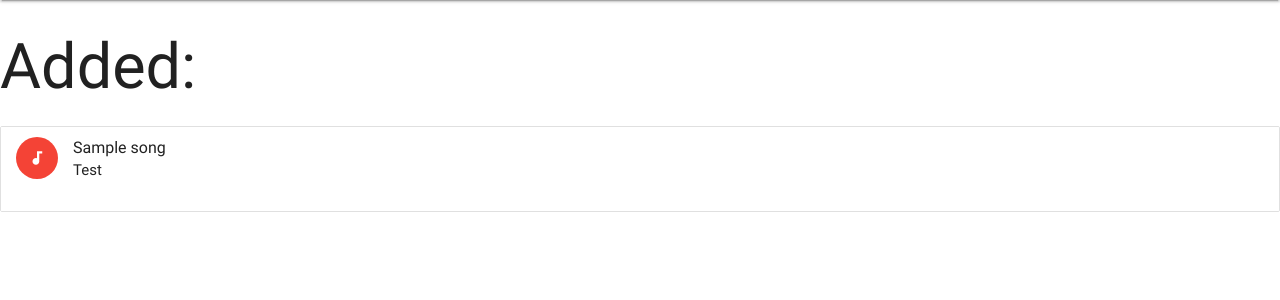
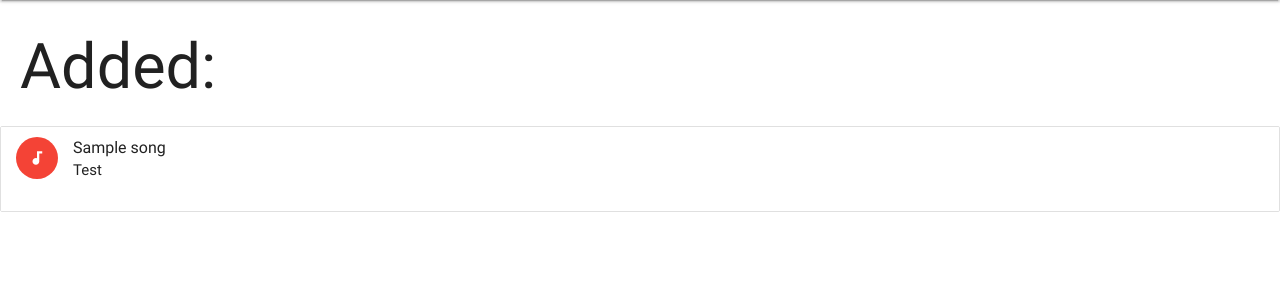
Before and after one commit to carsonclarke570/BrickHack4, a Flask app: template gigbag/templates/success.html in a window 1280 px wide. Shown: the part 64-364 px from the top of the page. Run offline with Flask 2, Linux system fonts and the light colour scheme; the template is opened without the code that fills it: most values are stand-ins (such as "Sample title", 1, 10 or a date in 2020); some libraries are stand-ins or nearby versions.

Commit message:
- Padding in html files

```diff
--- a/gigbag/templates/index.html
+++ b/gigbag/templates/index.html
@@ -16,7 +16,7 @@
       <script type="text/javascript" src="../static/js/materialize.min.js"></script>
       <nav>
         <div class="nav-wrapper">
-          <a href="index.html" class="brand-logo left">Gig Bag</a>
+          <a href="index.html" class="brand-logo left" style="margin-left:20px">Gig Bag</a>
         </div>
       </nav>
       <div class="container">
--- a/gigbag/templates/success.html
+++ b/gigbag/templates/success.html
@@ -19,7 +19,7 @@
           <a href="index.html" class="brand-logo left">Gig Bag</a>
         </div>
       </nav>
-      <h1>Added:</h1>
+      <h1 style="margin-left:20px">Added:</h1>
       <ul class="collection">
         {% for s in song_list %}
           <li class="collection-item avatar">
```
